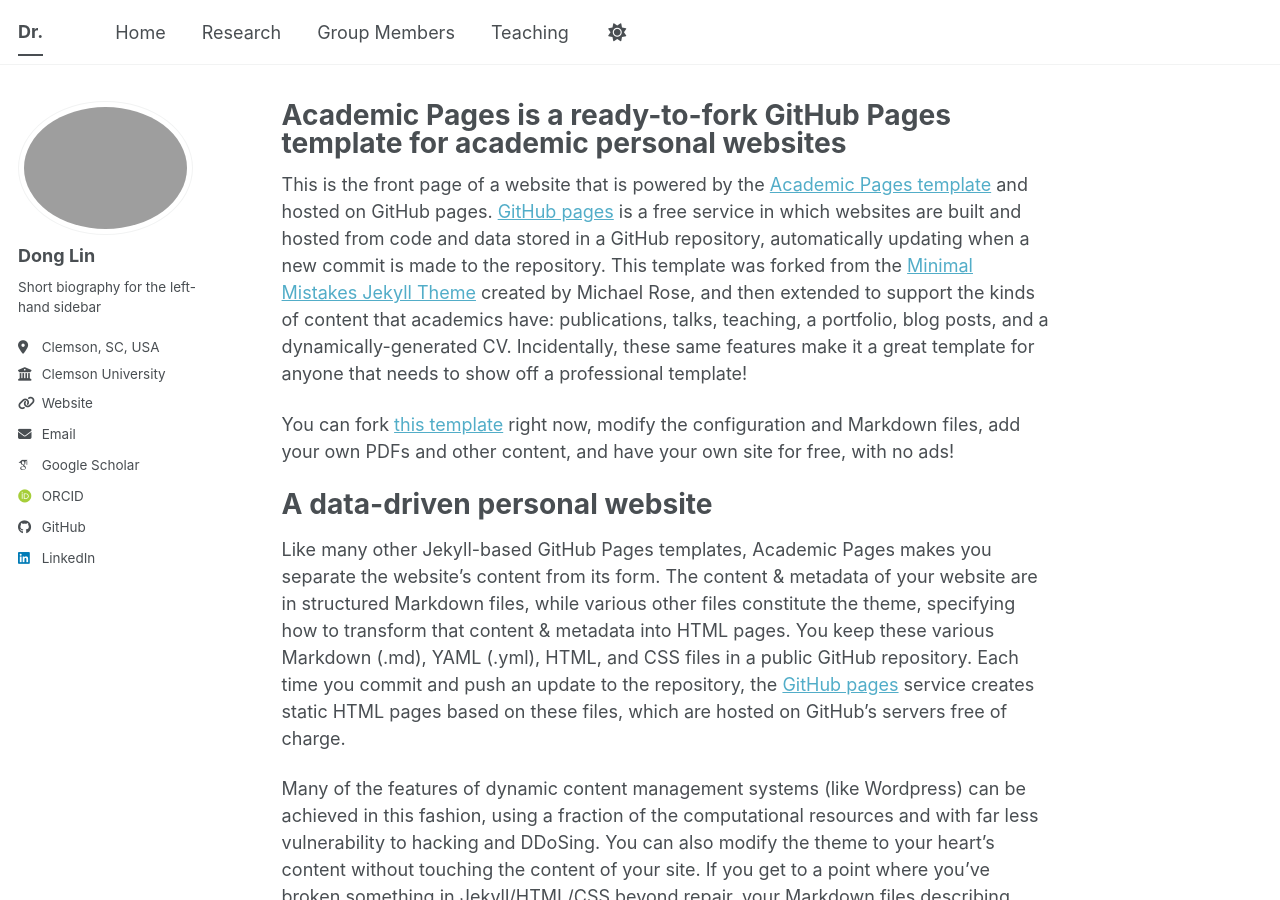
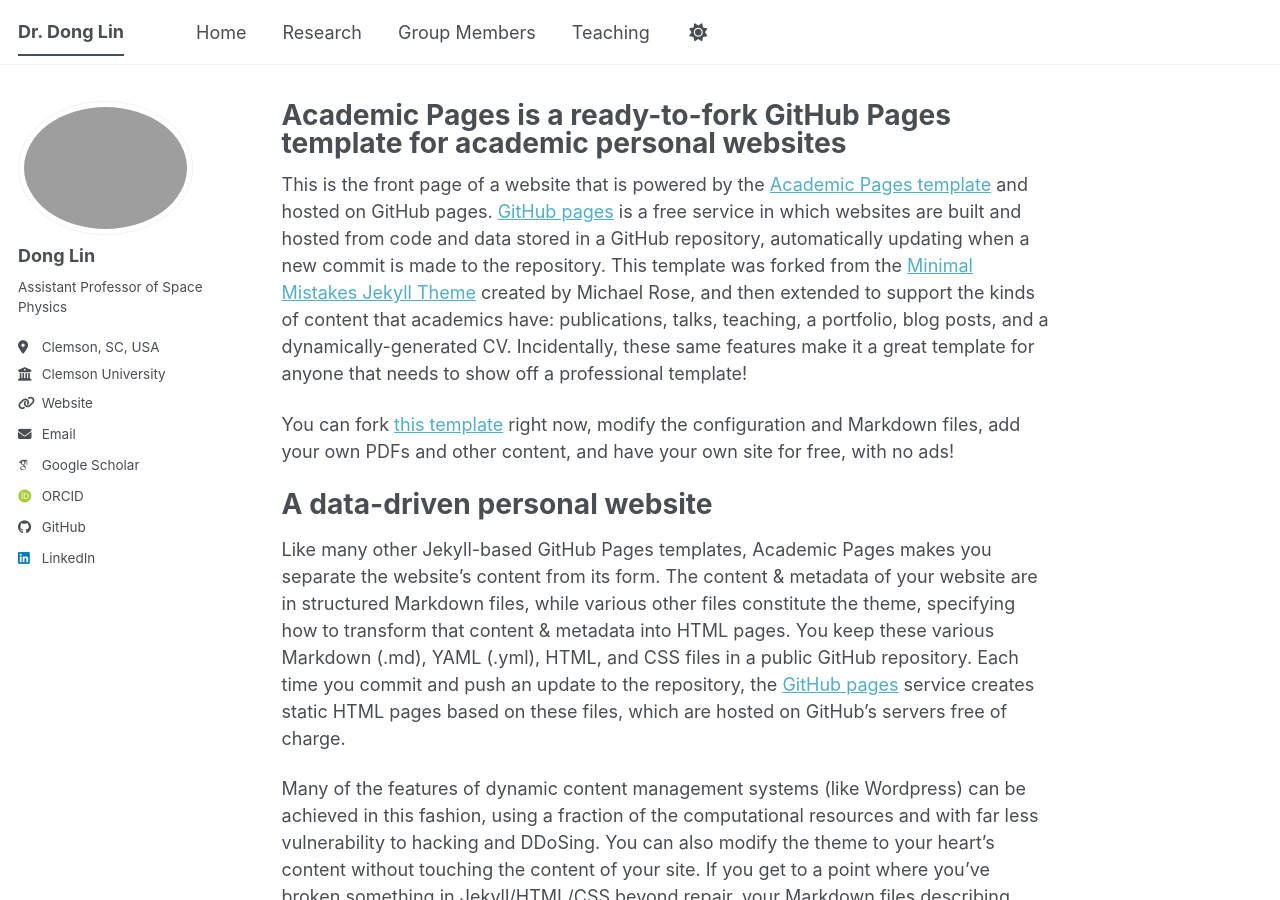
Before and after one commit to doby123/doby123.github.io, a Jekyll site: the page built from _pages/about.md, in a window 1280 px wide and 900 px high. Built offline with Jekyll 4.4.1, drawn with Linux system fonts in a browser that asks for light colours; some web fonts are replaced; a script bundle is joined from its source files by our own code; library files that are not in the unit come from our copies.

Commit message:
Update title and bio in configuration file

```diff
--- a/_config.yml
+++ b/_config.yml
@@ -9,7 +9,7 @@
 # Basic Site Settings
 locale                   : "en-US"
 site_theme               : "default" # The available themes options are "default", "air", "sunrise", "mint", "dirt" and "contrast"
-title                    : "Dr."
+title                    : "Dr. Dong Lin"
 title_separator          : "-"
 name                     : &name "Dong Lin"
 description              : &description "Assistant Professor"   # Update this with a general description of your site, this is the default if not overridden by a page
@@ -39,7 +39,7 @@
   avatar           : "Dong Lin_170925_SL_040_sq.jpg"
   name             : "Dong Lin"
   pronouns         : # example: "she/her"
-  bio              : "Short biography for the left-hand sidebar"
+  bio              : "Assistant Professor of Space Physics"
   location         : "Clemson, SC, USA"
   employer         : "Clemson University"
   uri              : "https://www.clemson.edu/science/academics/departments/physics/about/profiles/dlin7"# URL
```
